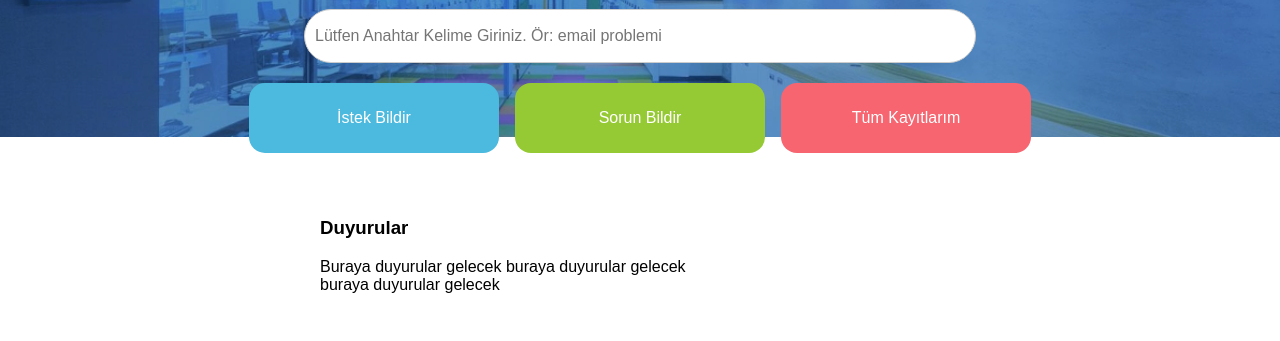
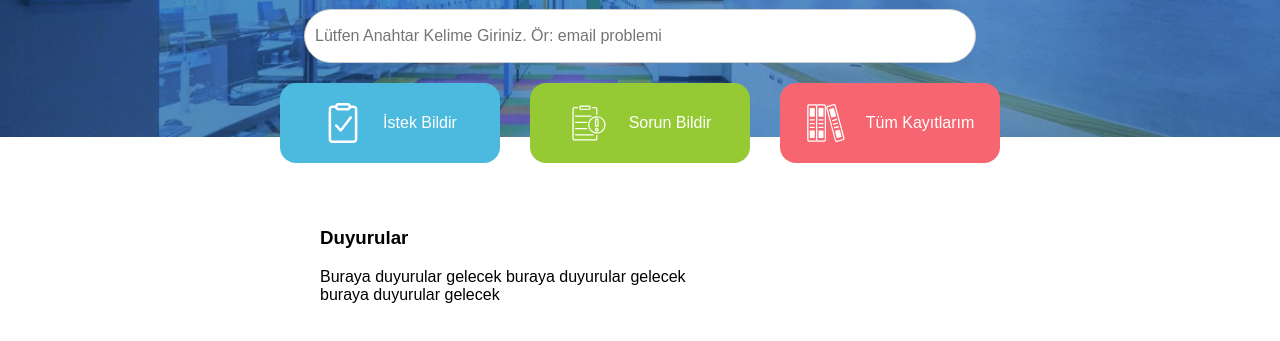
Before and after one commit to slgedik/BilgeAdam-Web-Interface-with-Html-Css-Javascript, a plain HTML site: page index.html in a window 1280 px wide. Shown: the part 253-594 px from the top of the page. Drawn offline with Linux system fonts and the light colour scheme.

Commit message:
add icons

```diff
--- a/index.html
+++ b/index.html
@@ -24,9 +24,15 @@
           <div id="suggestions-container"></div>
 
           <div id="button-container">
-            <button class="btn" style="background-color: #4cb9de; margin-right: 16px" onclick="istekBildir()">İstek Bildir</button>
-            <button class="btn" style="background-color: #95ca34; margin-right: 16px" onclick="sorunBildir()">Sorun Bildir</button>
-            <button class="btn" style="background-color: #f66570" onclick="tumKayitlar()">Tüm Kayıtlarım</button>
+            <button class="btn" style="background-color: #4cb9de; margin-right: 30px" onclick="istekBildir()">
+              <img src="request.svg" alt="İstek Bildir Icon" class="button-icon" />İstek Bildir
+            </button>
+            <button class="btn" style="background-color: #95ca34; margin-right: 30px" onclick="sorunBildir()">
+              <img src="problem.svg" alt="İstek Bildir Icon" class="button-icon" />Sorun Bildir
+            </button>
+            <button class="btn" style="background-color: #f66570" onclick="tumKayitlar()">
+              <img src="books.svg" alt="İstek Bildir Icon" class="button-icon" />Tüm Kayıtlarım
+            </button>
           </div>
         </div>
       </div>
--- a/styles.css
+++ b/styles.css
@@ -90,12 +90,21 @@ header img {
   color: white;
   padding: 15px 32px;
   text-align: center;
+  align-items: center;
   text-decoration: none;
-  display: inline-block;
-  font-size: 16px;
+  justify-content: center;
+  display: flex;
+  font-size: 20px;
   border-radius: 16px;
-  height: 70px;
-  width: 250px;
+  height: 80px;
+  width: 220px;
+}
+
+.button-icon {
+  width: 40px; /* Adjust the width as needed */
+  height: 40px; /* Adjust the height as needed */
+  margin-right: 20px; /* Adjust the margin as needed */
+  fill: #ffffff;
 }
 
 #search-bar {
```
Also changed, not shown: books.svg (added), problem.svg (added), request.svg (added).
